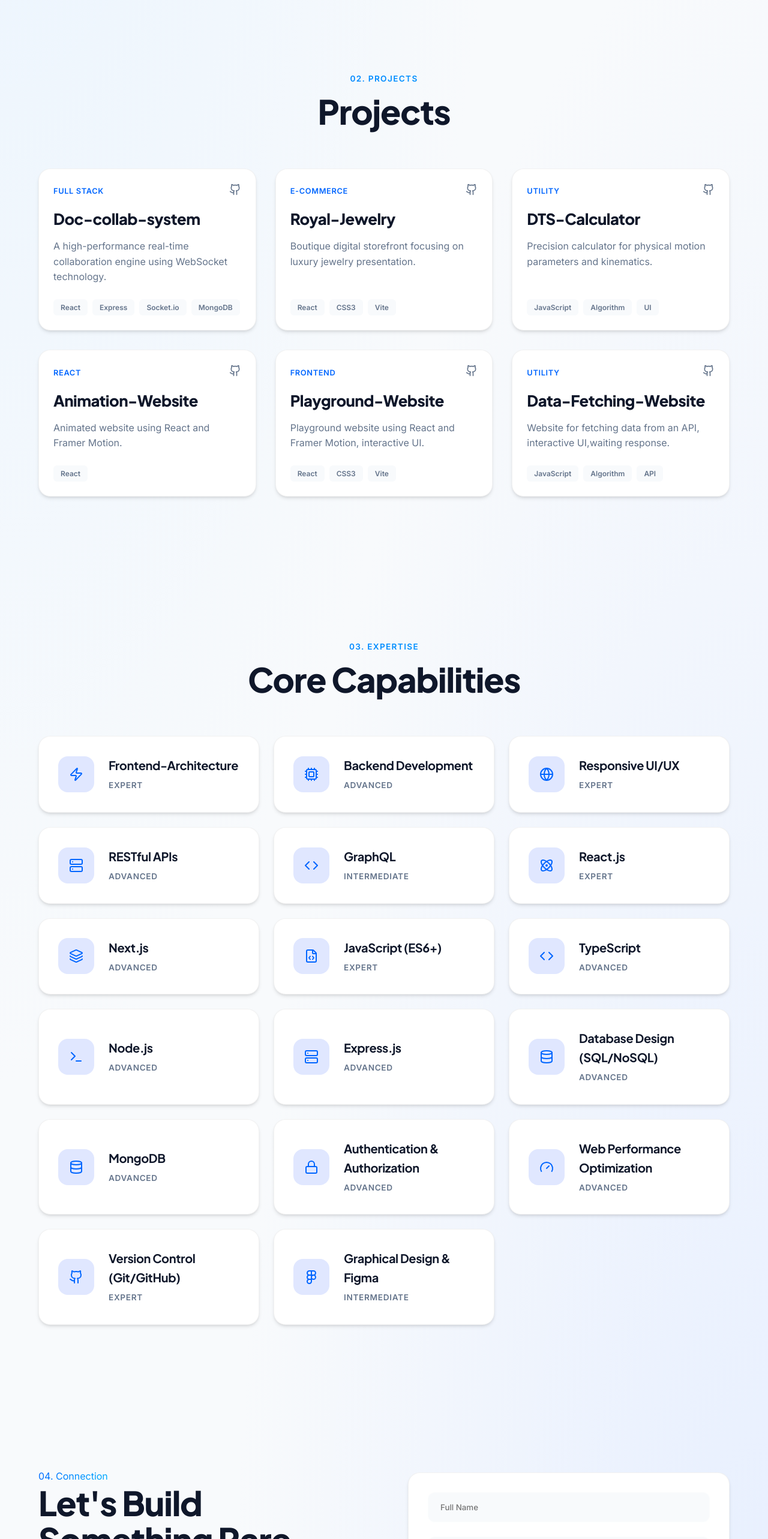
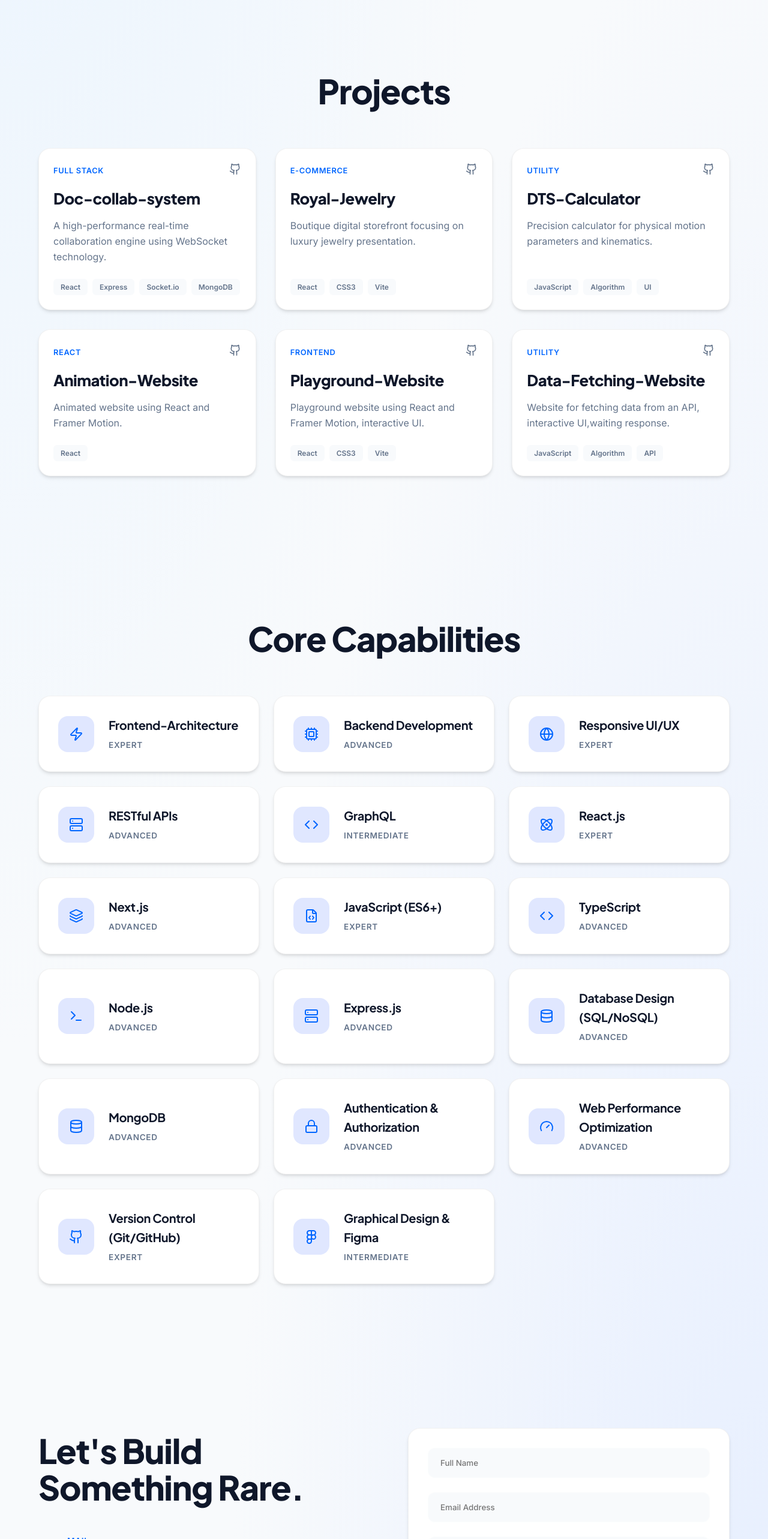
Before and after one commit to Mohsinabbas51272/Portfolio, a React (Vite) app: page / in a window 1280 px wide. Shown: the part 1520-4086 px from the top of the page at 60% size. Built offline with nearby package versions, Linux system fonts and the light colour scheme.

Commit message:
remove unnessory lines

```diff
--- a/src/components/Contact.jsx
+++ b/src/components/Contact.jsx
@@ -45,7 +45,6 @@ const Contact = () => {
     <section id="contact" className="contact">
       <div className="contact-premium-grid">
         <div className="contact-details">
-          <span className="text-gradient">04. Connection</span>
           <h2 className="section-title" style={{ textAlign: 'left' }}>Let's Build <br />Something Rare.</h2>
 
           <div className="contact-list">
--- a/src/components/Projects.jsx
+++ b/src/components/Projects.jsx
@@ -54,7 +54,6 @@ const Projects = () => {
   return (
     <section id="projects" className="projects">
       <div className="section-header">
-        <span className="text-gradient">02. Projects</span>
         <h2 className="section-title">Projects</h2>
       </div>
 
--- a/src/components/Skills.jsx
+++ b/src/components/Skills.jsx
@@ -28,7 +28,6 @@ const Skills = () => {
   return (
     <section id="skills" className="skills">
       <div className="section-header">
-        <span className="text-gradient">03. Expertise</span>
         <h2 className="section-title">Core Capabilities</h2>
       </div>
 
```
